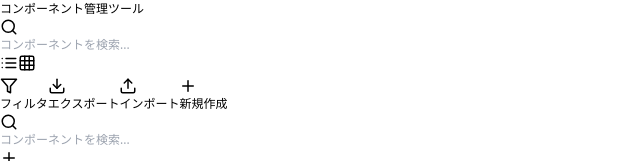
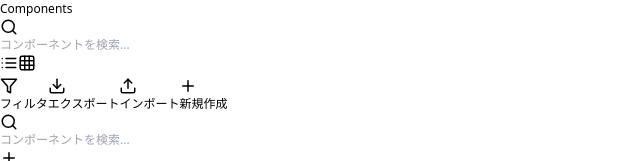
Before and after one commit to tom-wat/component-management, a React (Vite) app: page / in a window 1280 px wide. Shown: the top 161 px of the page, without its empty margins (0-640 px from the left). Built offline with nearby package versions, Linux system fonts and the light colour scheme.

Commit message:
header名前変更

```diff
--- a/src/components/Header.tsx
+++ b/src/components/Header.tsx
@@ -83,7 +83,7 @@ export const Header: React.FC<HeaderProps> = ({
         <div className="flex items-center justify-between h-16">
           <div className="flex items-center">
             <h1 className="text-lg sm:text-2xl font-bold text-gray-900">
-              コンポーネント管理ツール
+              Components
             </h1>
           </div>
 
```
